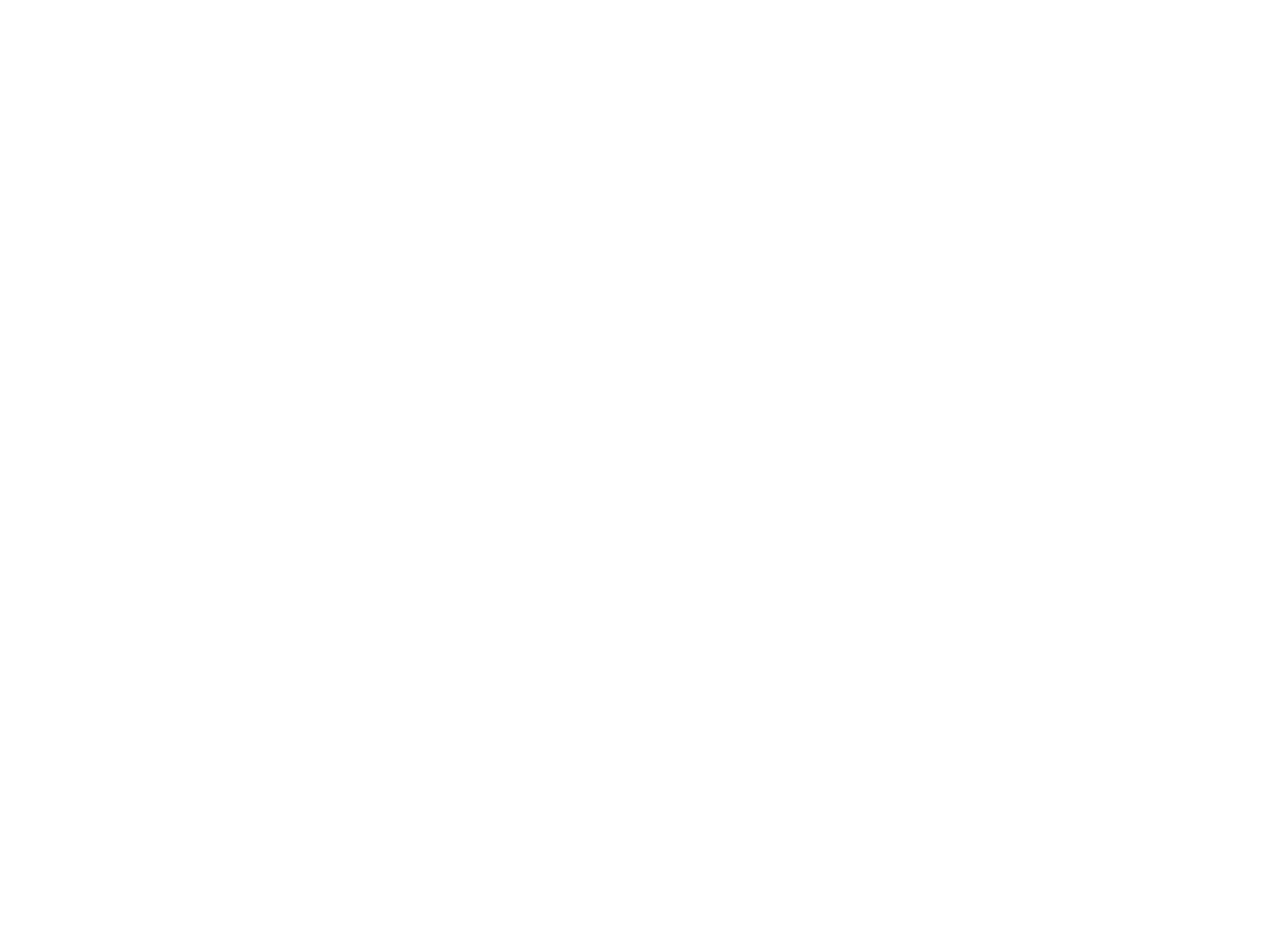
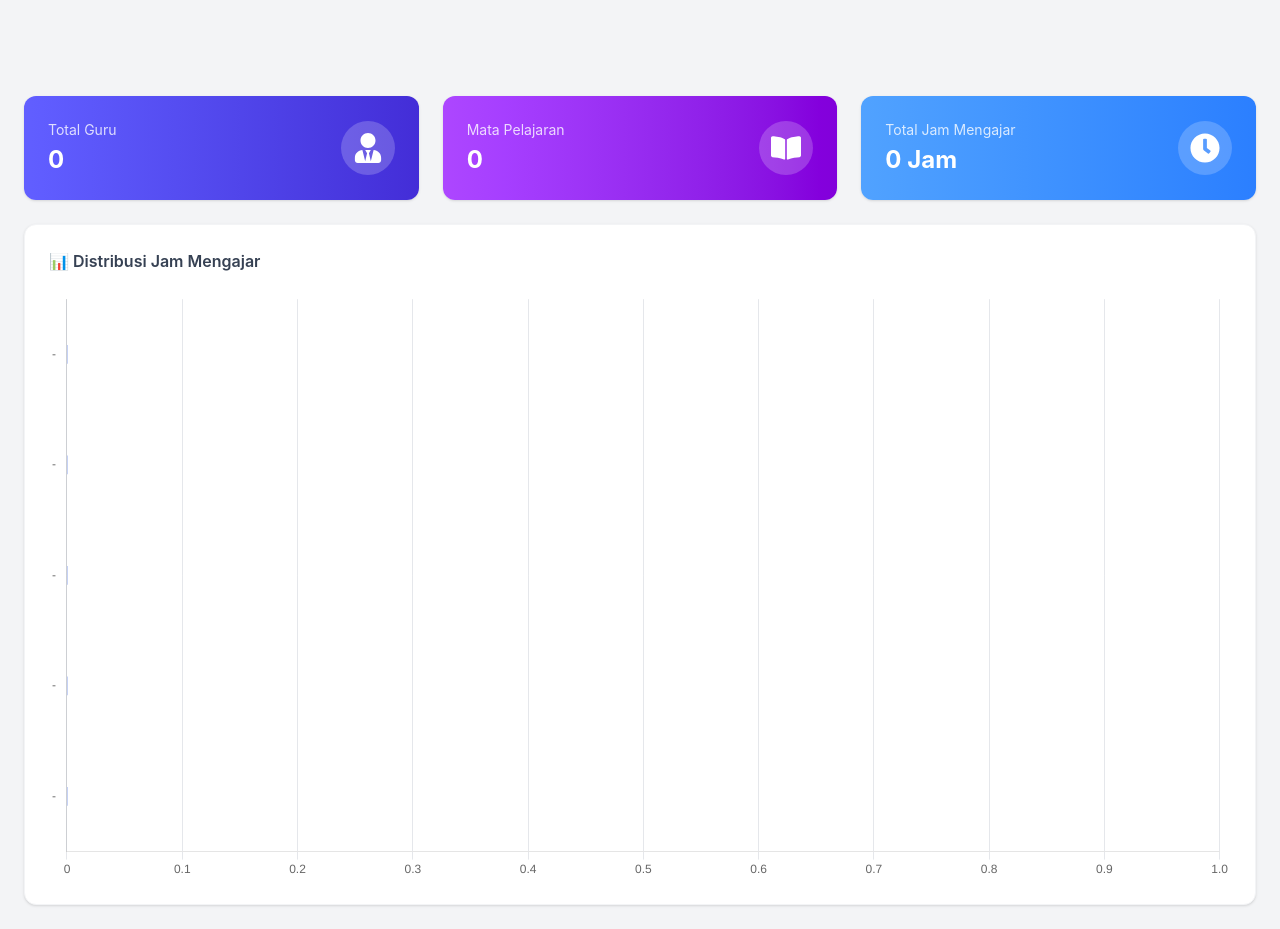
Before and after one commit to bintangskibidi/miniprojectfe, a React (Vite) app: page /manajemenguru in a window 1280 px wide. Before the commit this address had no page. Before the commit the page ends 800 px from the top, so only its background shows below. Built offline with nearby package versions, Linux system fonts and the light colour scheme.

Commit message:
new keter

```diff
--- a/package.json
+++ b/package.json
@@ -12,7 +12,9 @@
   "dependencies": {
     "@heroicons/react": "^2.2.0",
     "@remixicon/react": "^4.9.0",
+    "chart.js": "^4.5.1",
     "react": "^19.2.4",
+    "react-chartjs-2": "^5.3.1",
     "react-dom": "^19.2.4",
     "react-icons": "^5.6.0",
     "react-router-dom": "^7.14.0",
--- a/src/App.jsx
+++ b/src/App.jsx
@@ -2,6 +2,8 @@
 import LandingPage from "./component/LandingPage";
 import Login from "./component/Login";
 import Dashboard from "./component/Dashboard";
+import ManajemenGuru from "./component/manajemenguru";
+import DashboardGuru from "./component/dashboardguru";
 import "./App.css";
 
 
@@ -10,9 +12,11 @@
     <BrowserRouter>
       <Routes>
         <Route path="/" element={<LandingPage />} />
-        {/* <Route path="/ambabord" element={<Dashboard />} /> */}
+
         <Route path="/login" element={<Login />} />
         <Route path="/dashboard" element={<Dashboard />} />
+        <Route path="/manajemenguru" element={<ManajemenGuru />} />
+        <Route path="/dashboardguru" element={<DashboardGuru />} />
       </Routes>
     </BrowserRouter>
   );
--- /dev/null
+++ b/src/component/dashboardguru.jsx
@@ -0,0 +1,11 @@
+import React from 'react'
+
+const dashboardguru = () => {
+  return (
+    <div>
+
+    </div>
+  )
+}
+
+export default dashboardguru
--- /dev/null
+++ b/src/component/manajemenguru.jsx
@@ -0,0 +1,110 @@
+import React from "react";
+import { Bar } from "react-chartjs-2";
+import {
+  Chart as ChartJS,
+  BarElement,
+  CategoryScale,
+  LinearScale,
+  Tooltip,
+  Legend,
+} from "chart.js";
+
+import { FaUserTie, FaBookOpen, FaClock } from "react-icons/fa";
+
+ChartJS.register(
+  BarElement,
+  CategoryScale,
+  LinearScale,
+  Tooltip,
+  Legend
+);
+
+const ManajemenGuru = () => {
+  // DATA CARD (sementara 0)
+  const stats = [
+    {
+      title: "Total Guru",
+      value: 0,
+      icon: <FaUserTie />,
+      color: "from-indigo-500 to-indigo-700",
+    },
+    {
+      title: "Mata Pelajaran",
+      value: 0,
+      icon: <FaBookOpen />,
+      color: "from-purple-500 to-purple-700",
+    },
+    {
+      title: "Total Jam Mengajar",
+      value: "0 Jam",
+      icon: <FaClock />,
+      color: "from-blue-400 to-blue-500",
+    },
+  ];
+
+  // DATA CHART (kosong dulu)
+  const data = {
+    labels: ["-", "-", "-", "-", "-"],
+    datasets: [
+      {
+        label: "Total Jam",
+        data: [0, 0, 0, 0, 0],
+        backgroundColor: "#4e73df",
+        borderRadius: 8,
+        barThickness: 18,
+      },
+    ],
+  };
+
+  const options = {
+    indexAxis: "y",
+    responsive: true,
+    plugins: {
+      legend: { display: false },
+    },
+    scales: {
+      x: {
+        beginAtZero: true,
+        grid: { color: "#e5e7eb" },
+      },
+      y: {
+        grid: { display: false },
+      },
+    },
+  };
+
+  return (
+    <div className=" pt-24 p-6 bg-gray-100 min-h-screen">
+
+      {/* CARD */}
+      <div className="grid grid-cols-1 md:grid-cols-3 gap-6 mb-6">
+        {stats.map((item, i) => (
+          <div
+            key={i}
+            className={`bg-gradient-to-r ${item.color} text-white rounded-xl p-6 shadow flex justify-between items-center`}
+          >
+            <div>
+              <p className="text-sm opacity-80">{item.title}</p>
+              <h2 className="text-2xl font-bold mt-1">{item.value}</h2>
+            </div>
+
+            <div className="text-3xl bg-white/20 p-3 rounded-full">
+              {item.icon}
+            </div>
+          </div>
+        ))}
+      </div>
+
+      {/* CHART */}
+      <div className="bg-white rounded-xl shadow p-6 border border-gray-100">
+        <h2 className="font-semibold text-gray-700 mb-4">
+          📊 Distribusi Jam Mengajar
+        </h2>
+
+        <Bar data={data} options={options} />
+      </div>
+    </div>
+  );
+};
+
+export default ManajemenGuru;
```
Also changed, not shown: 2 other files (tests, documents, lock files or other folders).
